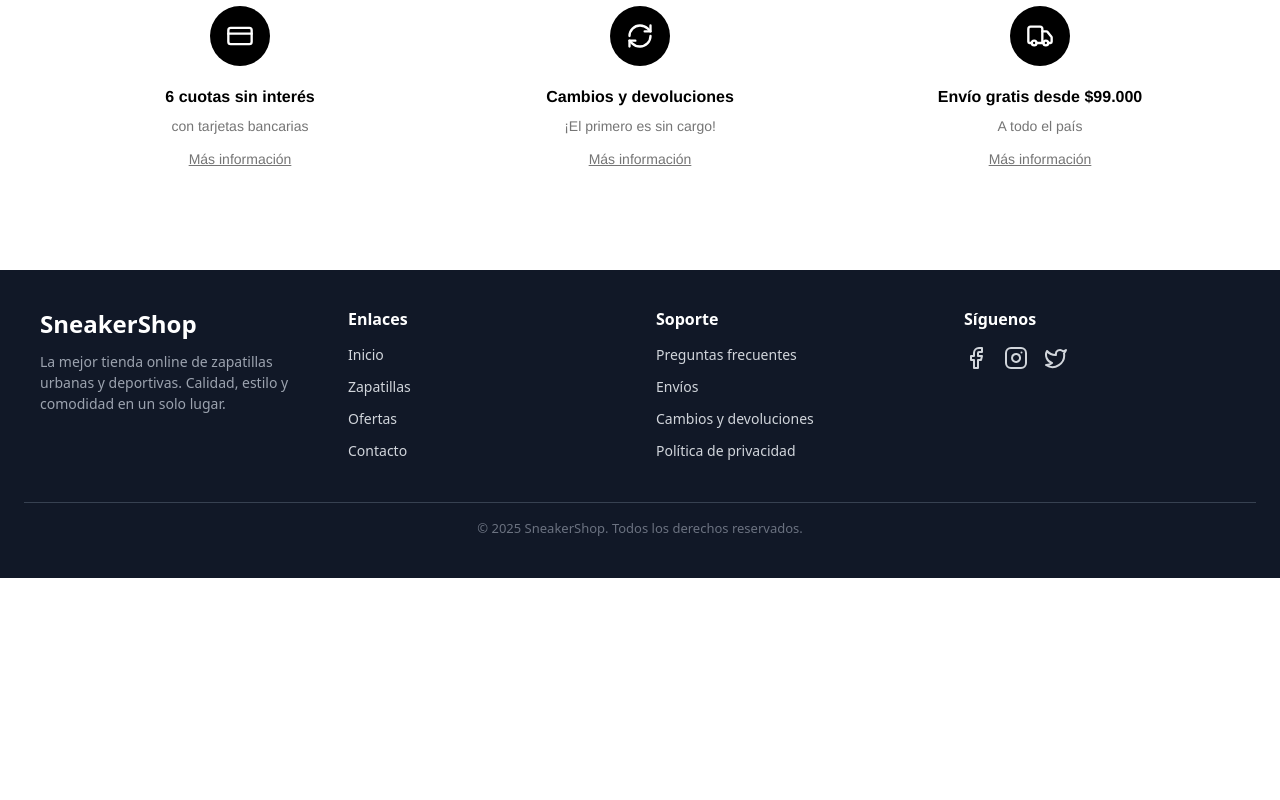
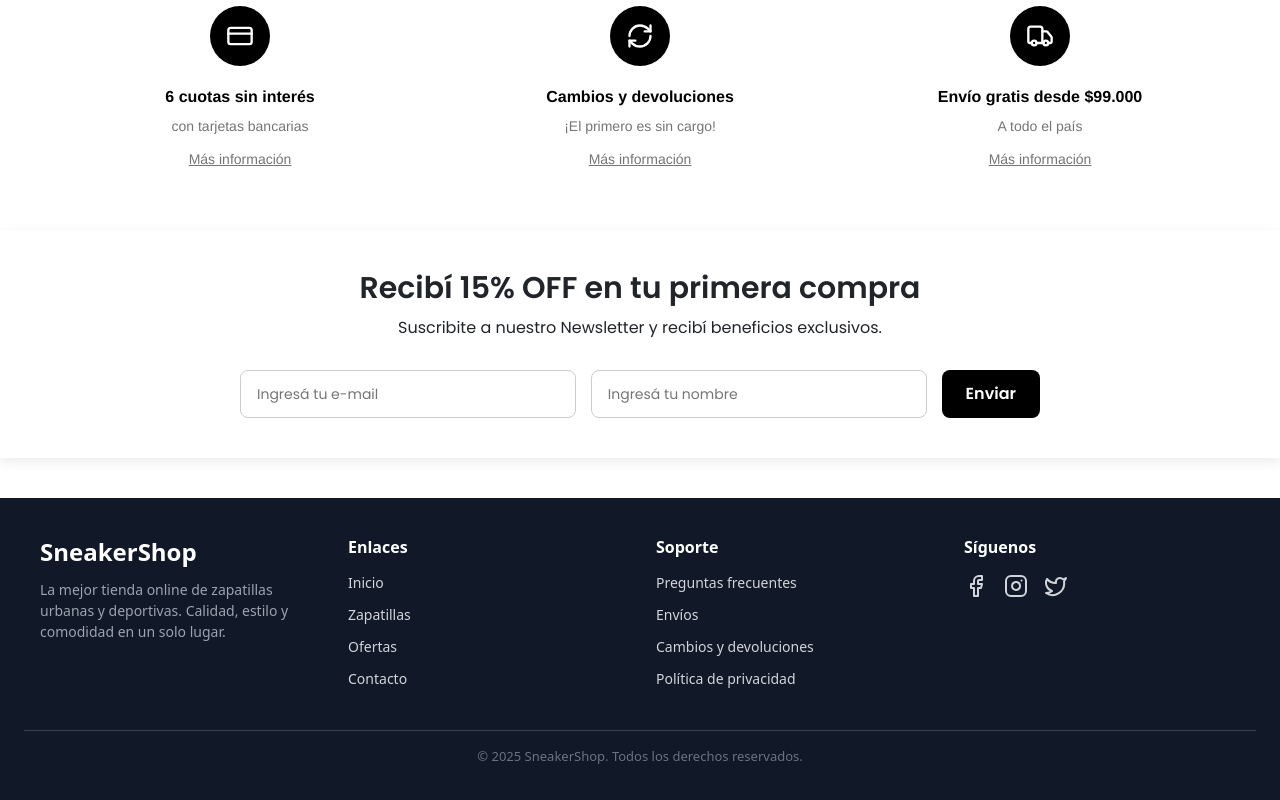
Before and after one commit to lauvis11/Proyecto-Gestion-de-Desarrollo, a React (Vite) app: page / in a window 1280 px wide. Shown: the part 2364-3164 px from the top of the page. Before the commit the page ends 2942 px from the top, so only its background shows below. Built offline with nearby package versions, Linux system fonts and the light colour scheme.

Commit message:
se agrego la seccion descuento de primera compra

```diff
--- a/src/App.jsx
+++ b/src/App.jsx
@@ -5,7 +5,6 @@ import { BrowserRouter, Routes, Route } from "react-router-dom";
 import Footer from "./components/common/Footer";
 import Navbar from "./components/common/Navbar";
 import { Carrito } from "./components/common/Carrito";
-
 
 
 export const App = () => {
--- /dev/null
+++ b/src/components/common/BanerDescuento.css
@@ -0,0 +1,68 @@
+@import url('https://fonts.googleapis.com/css2?family=Poppins:wght@400;500;600;700&display=swap');
+
+.baner-descuento {
+  width: 100%;
+  background-color: #FFFFFF;
+  box-shadow: 0 4px 12px rgba(0, 0, 0, 0.08);
+  padding: 40px 20px;
+  font-family: 'Poppins', sans-serif;
+}
+
+.baner-contenido {
+  max-width: 800px;
+  margin: 0 auto;
+  text-align: center;
+}
+
+.baner-contenido h2 {
+  font-size: 30px;
+  font-weight: 600;
+  margin-bottom: 10px;
+}
+
+.baner-contenido p {
+  font-size: 16px;
+  font-weight: 400;
+  margin-bottom: 30px;
+}
+
+.formulario {
+  display: flex;
+  flex-wrap: wrap;
+  gap: 15px;
+  justify-content: center;
+}
+
+.formulario input {
+  padding: 12px 16px;
+  font-size: 14px;
+  font-weight: 400;
+  border: 1px solid #ccc;
+  border-radius: 8px;
+  flex: 1 1 250px;
+}
+
+.formulario button {
+  padding: 12px 24px;
+  font-size: 16px;
+  font-weight: 600;
+  background-color: #000;
+  color: #fff;
+  border: none;
+  border-radius: 8px;
+  cursor: pointer;
+  transition: transform 0.2s ease, background-color 0.2s ease;
+}
+
+.formulario button:hover {
+  transform: scale(1.05);
+  background-color: #333;
+}
+
+/* Responsive */
+@media (max-width: 600px) {
+  .formulario {
+    flex-direction: column;
+    align-items: stretch;
+  }
+}
--- /dev/null
+++ b/src/components/common/BanerDescuento.jsx
@@ -0,0 +1,23 @@
+import React from 'react';
+import './BanerDescuento.css';
+import { Link } from 'react-router-dom';
+
+const BanerDescuento = () => {
+  return (
+    <section className="baner-descuento">
+      <div className="baner-contenido">
+        <h2>Recibí 15% OFF en tu primera compra</h2>
+        <p>Suscribite a nuestro Newsletter y recibí beneficios exclusivos.</p>
+        <form className="formulario">
+          <input type="email" placeholder="Ingresá tu e-mail" />
+          <input type="text" placeholder="Ingresá tu nombre" />
+          <Link to="/Error">
+          <button type="submit">Enviar</button>
+          </Link>
+        </form>
+      </div>
+    </section>
+  );
+};
+
+export default BanerDescuento;
--- a/src/components/pages/Inicio.jsx
+++ b/src/components/pages/Inicio.jsx
@@ -3,6 +3,8 @@ import SeccionDescuento from '../SeccionDescuento'
 import Catalogo from '../common/Catalogo'
 import FormasDePago from '../common/FormasDePago'
 import './Inicio.css'
+import BanerDescuento from '../common/BanerDescuento'
+
 
 export const Inicio = () => {
   return (
@@ -11,6 +13,7 @@ export const Inicio = () => {
       <Catalogo/>
       <SeccionDescuento/>
       <FormasDePago/>
+      <BanerDescuento/>
     </div>
   )
 }
```
